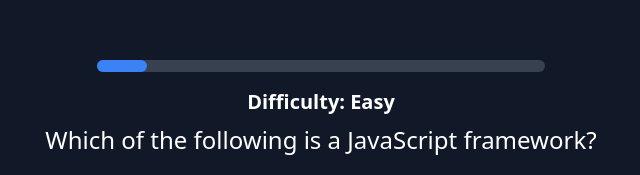
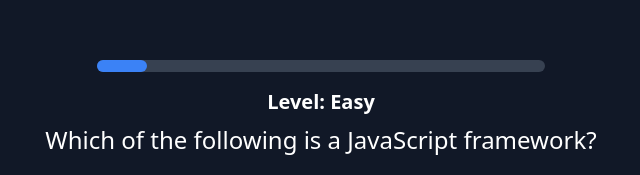
Before and after one commit to sirtanmay/quiz, a Next.js app: page /quiz in a window 1280 px wide. Shown: the part 156-331 px from the top of the page, without its empty margins (319-959 px from the left). Built offline with nearby package versions, Linux system fonts and the light colour scheme.

Commit message:
fixed difficulty to level

```diff
--- a/app/quiz/page.js
+++ b/app/quiz/page.js
@@ -80,7 +80,7 @@
 					style={{ width: `${progress}%` }}
 				></div>
 			</div>
-			<h2 className="md:text-xl font-bold mb-2 text-center">Difficulty: {level}</h2>
+			<h2 className="md:text-xl font-bold mb-2 text-center">Level: {level}</h2>
 			{currentQuestion ? (
 				<>
 					<h2 className="md:text-2xl mb-4 text-center">{currentQuestion.question}</h2>
```
